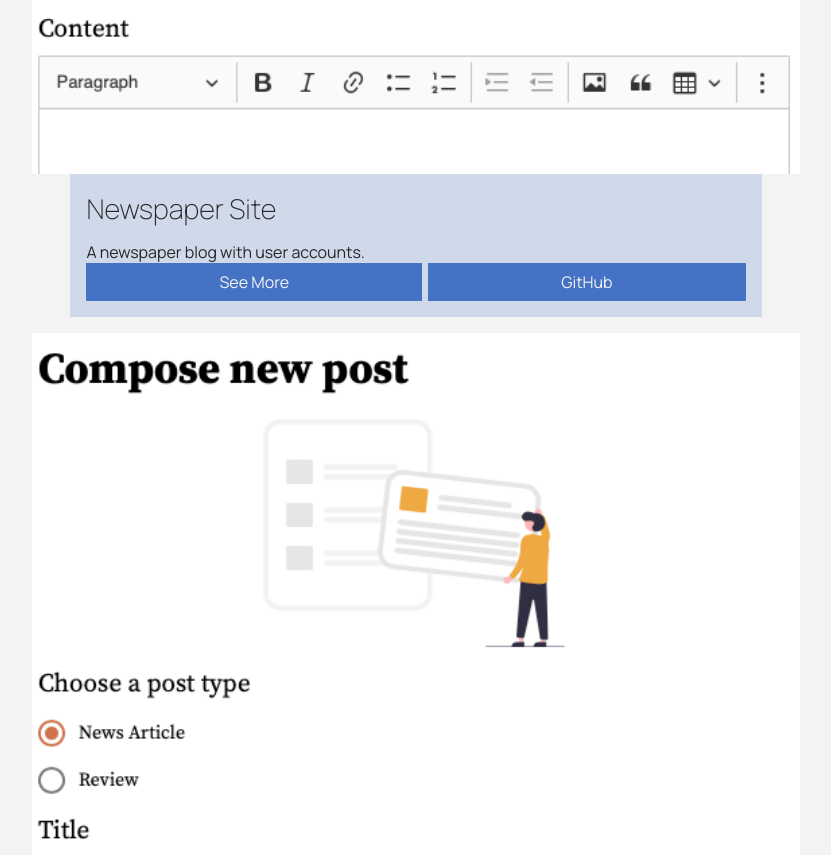
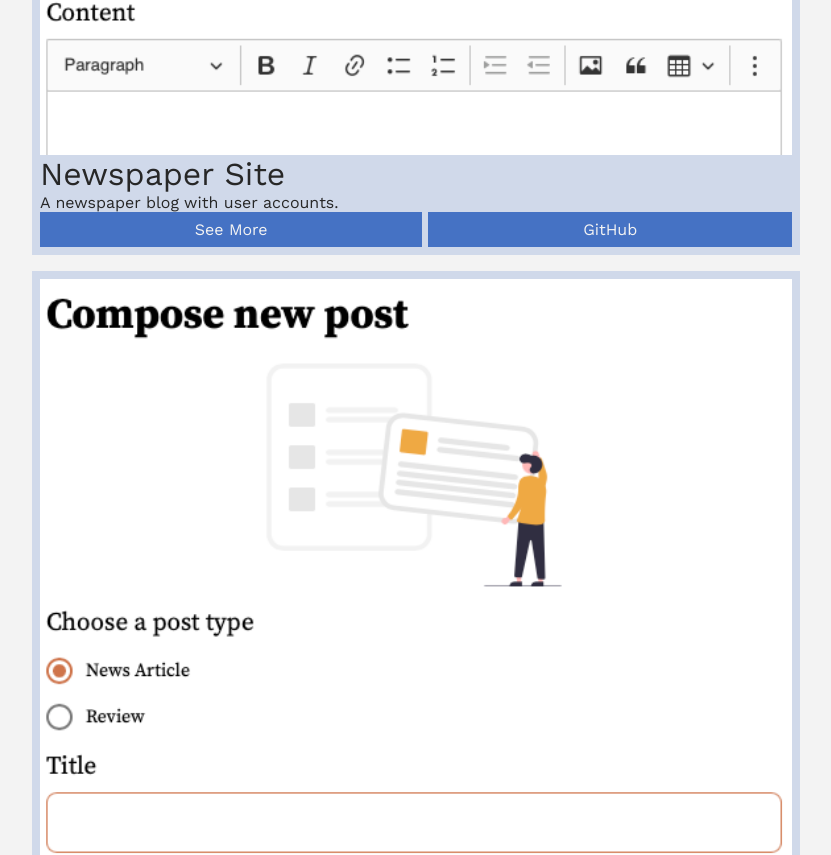
Before and after one commit to jimmymk23/portfolio, a Next.js app: page / in a window 1280 px wide. Shown: the part 1299-2154 px from the top of the page, without its empty margins (224-1055 px from the left). Built offline with nearby package versions, Linux system fonts and the light colour scheme.

Commit message:
Changed font, added skills section, edited showcase section

```diff
--- a/next.config.js
+++ b/next.config.js
@@ -2,4 +2,7 @@ module.exports = {
 	future: {
 		webpack5: true,
 	},
+	devIndicators: {
+		autoPrerender: false,
+	},
 };
--- a/src/components/ProjectCard.tsx
+++ b/src/components/ProjectCard.tsx
@@ -23,13 +23,11 @@ const ProjectCard = ({
 				layout='responsive'
 				alt={title}
 			/>
-			<div className='content'>
-				<h4>{title}</h4>
-				<p>{caption}</p>
-				<div className='button-row'>
-					<Link href='#'>See More</Link>
-					<Link href='#'>GitHub</Link>
-				</div>
+			<h3>{title}</h3>
+			<p>{caption}</p>
+			<div className='button-row'>
+				<Link href='#'>See More</Link>
+				<Link href='#'>GitHub</Link>
 			</div>
 		</div>
 	);
--- /dev/null
+++ b/src/components/SkillSection.tsx
@@ -0,0 +1,27 @@
+import SkillsList from './SkillsList';
+
+const SkillSection = () => {
+	return (
+		<section id='skills'>
+			<div className='container'>
+				<h2>Skills</h2>
+				<div className='flex-list-container'>
+					<SkillsList
+						title={'Languages'}
+						items={['JavaScript', 'TypeScript', 'Python']}
+					/>
+					<SkillsList
+						title={'Languages'}
+						items={['JavaScript', 'TypeScript', 'Python']}
+					/>
+					<SkillsList
+						title={'Languages'}
+						items={['JavaScript', 'TypeScript', 'Python']}
+					/>
+				</div>
+			</div>
+		</section>
+	);
+};
+
+export default SkillSection;
--- /dev/null
+++ b/src/components/SkillsList.tsx
@@ -0,0 +1,21 @@
+interface SkillsListProps {
+	title: string;
+	description?: string;
+	items: Array<string>;
+}
+
+const SkillsList = ({ title, description, items }: SkillsListProps) => {
+	return (
+		<div className='skills-list'>
+			<h3>{title}</h3>
+			<p>{description}</p>
+			<ul>
+				{items.map((item) => {
+					return <li key={`${title}-${item}`}>{item}</li>;
+				})}
+			</ul>
+		</div>
+	);
+};
+
+export default SkillsList;
--- a/src/pages/_document.tsx
+++ b/src/pages/_document.tsx
@@ -5,10 +5,13 @@ class MyDocument extends Document {
 		return (
 			<Html lang='en'>
 				<Head>
-                    <meta charSet='utf-8' />
+					<meta charSet='utf-8' />
 					<meta name='author' content='James Keseling' />
-                    <link rel="preconnect" href="https://fonts.gstatic.com" />
-                    <link href="https://fonts.googleapis.com/css2?family=Manrope:wght@200;400;600;800&display=swap" rel="stylesheet" />
+					<link rel='preconnect' href='https://fonts.gstatic.com' />
+					<link
+						href='https://fonts.googleapis.com/css2?family=Work+Sans:wght@200;400;600;800&display=swap'
+						rel='stylesheet'
+					/>
 				</Head>
 				<body>
 					<Main />
--- a/src/pages/index.tsx
+++ b/src/pages/index.tsx
@@ -1,14 +1,23 @@
+// IMPORT LIBRARIES
+
+// IMPORT COMPONENTS
+import Head from 'next/head';
 import HeadBanner from '../components/HeadBanner';
 import HomeHero from '../components/HomeHero';
 import ShowcaseSection from '../components/ShowcaseSection';
+import SkillSection from '../components/SkillSection'
 
 const index = () => {
 	return (
 		<>
+            <Head>
+                <title>James Keseling</title>
+            </Head>
 			<HeadBanner />
 			<main>
 				<HomeHero />
 				<ShowcaseSection />
+                <SkillSection />
 			</main>
 		</>
 	);
--- a/src/styles/main.sass
+++ b/src/styles/main.sass
@@ -16,7 +16,7 @@
 body
     background-color: $background-color
     color: $text-color
-    font-family: 'Manrope', -apple-system, BlinkMacSystemFont, 'Segoe UI', Roboto, Oxygen, Ubuntu, Cantarell, 'Open Sans', 'Helvetica Neue', sans-serif
+    font-family: 'Work Sans', 'Manrope', -apple-system, BlinkMacSystemFont, 'Segoe UI', Roboto, Oxygen, Ubuntu, Cantarell, 'Open Sans', 'Helvetica Neue', sans-serif
 
 // CONTAINERS
 
@@ -56,6 +56,10 @@ h5
 h6
     font-size: 1rem
     font-weight: 100
+
+li
+    margin-left: 1.3em
+    font-size: 1.1em
 
 .title
     @extend h1
@@ -129,20 +133,33 @@ section
     width: 100%
     .project-card
         width: 100%
-        border-top-left-radius: 0.5em
-        border-top-right-radius: 0.5em
+        // border-radius: 1em
         margin-bottom: 1em
+        padding: 0.5em
+        background-color: mix($accent-color, $background-color, 20%)
         img
             width: 100%
             height: 20vh
             object-fit: cover
-        .content
-            width: 90%
-            margin: 0 auto
-            background-color: mix($accent-color, $background-color, 20%)
-            padding: 1em
-            h4
+            // border-radius: 0.8em
+            h3
                 margin-bottom: 0.5em
+
+.flex-list-conteiner
+    display: flex
+    flex-direction: row
+    flex-wrap: wrap
+    justify-content: space-between
+
+.skills-list
+    display: inline-block
+    flex-grow: 1
+    max-width: 45%
+    h3
+        font-size: 1.5em
+    &:nth-of-type(odd)
+        margin-right: 2em
+
 
 .button-row
     display: flex
@@ -159,3 +176,8 @@ section
             margin-left: 0
         &:last-of-type
             margin-right: 0
+
+section#skills
+    background-color: #ffe9c6
+    h2
+        margin-bottom: 1em
```
